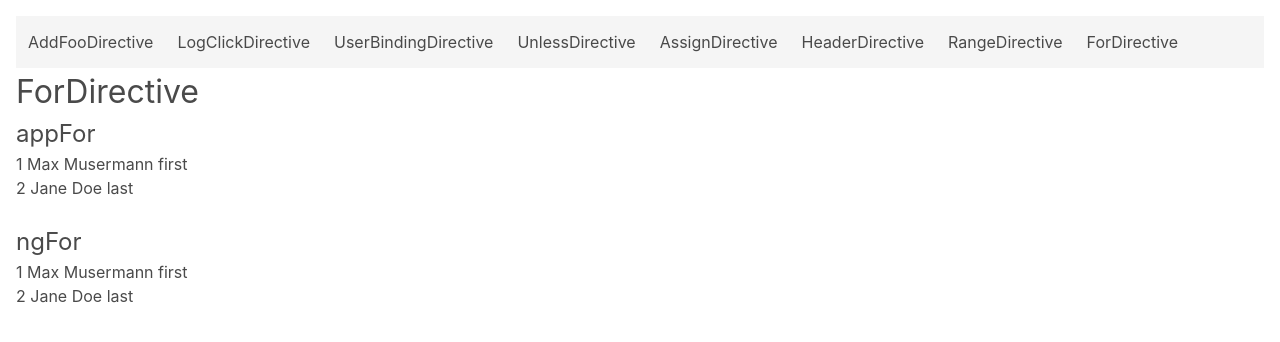
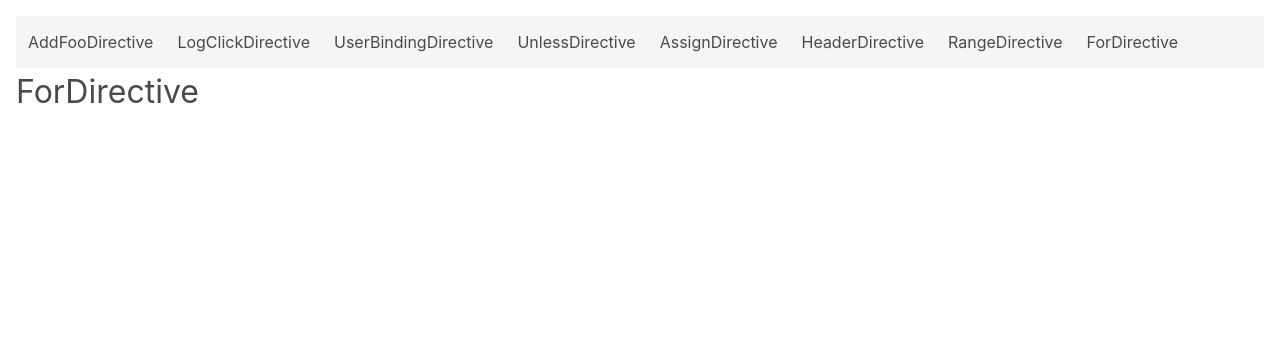
Before and after one commit to similicious/structural-directives-talk, an Angular app: page /structural-directives/for in a window 1280 px wide. Shown: the top 342 px of the page. Built offline with nearby package versions, Linux system fonts and the light colour scheme.

Commit message:
Added starting point for live code

```diff
--- a/src/app/structural-directives/for/for-demo.component.html
+++ b/src/app/structural-directives/for/for-demo.component.html
@@ -1,35 +1 @@
 <h1 class="is-size-3">ForDirective</h1>
-
-<h2 class="is-size-4">appFor</h2>
-<ul>
-  <li
-    *appFor="
-      let user of users;
-      let index = index;
-      let isFirstItem = first;
-      last as isLastItem
-    "
-  >
-    {{ index + 1 }} {{ user.firstName }} {{ user.lastName }}
-    <ng-container *ngIf="isFirstItem">first</ng-container>
-    <ng-container *ngIf="isLastItem">last</ng-container>
-  </li>
-</ul>
-
-<br />
-
-<h2 class="is-size-4">ngFor</h2>
-<ul>
-  <li
-    *ngFor="
-      let user of users;
-      let first = first;
-      let last = last;
-      let index = index
-    "
-  >
-    {{ index + 1 }} {{ user.firstName }} {{ user.lastName }}
-    <ng-container *ngIf="first">first</ng-container>
-    <ng-container *ngIf="last">last</ng-container>
-  </li>
-</ul>
--- a/src/app/structural-directives/for/for-demo.component.ts
+++ b/src/app/structural-directives/for/for-demo.component.ts
@@ -4,9 +4,4 @@ import { Component } from '@angular/core';
   selector: 'app-for-demo',
   templateUrl: './for-demo.component.html',
 })
-export class ForDemoComponent {
-  users = [
-    { firstName: 'Max', lastName: 'Musermann' },
-    { firstName: 'Jane', lastName: 'Doe' },
-  ];
-}
+export class ForDemoComponent {}
--- a/src/app/structural-directives/for/for.directive.ts
+++ /dev/null
@@ -1,44 +0,0 @@
-import {
-  Directive,
-  Input,
-  OnInit,
-  TemplateRef,
-  ViewContainerRef,
-} from '@angular/core';
-
-@Directive({
-  selector: 'ng-template[appFor]',
-})
-export class ForDirective<TItem> implements OnInit {
-  @Input('appForOf')
-  items: TItem[] = [];
-
-  constructor(
-    private templateRef: TemplateRef<AppForContext<TItem>>,
-    private viewContainerRef: ViewContainerRef
-  ) {}
-
-  ngOnInit() {
-    this.items.forEach((item, index) => {
-      this.viewContainerRef.createEmbeddedView(this.templateRef, {
-        $implicit: item,
-        index,
-        first: index === 0,
-        last: index + 1 === this.items.length,
-      });
-    });
-  }
-  static ngTemplateContextGuard<TItem>(
-    directive: ForDirective<TItem>,
-    context: unknown
-  ): context is AppForContext<TItem> {
-    return true;
-  }
-}
-
-interface AppForContext<TItem> {
-  $implicit: TItem;
-  index: number;
-  first: boolean;
-  last: boolean;
-}
--- a/src/app/structural-directives/for/for.module.ts
+++ b/src/app/structural-directives/for/for.module.ts
@@ -2,10 +2,9 @@ import { NgModule } from '@angular/core';
 import { CommonModule } from '@angular/common';
 import { ForDemoComponent } from './for-demo.component';
 import { RouterModule } from '@angular/router';
-import { ForDirective } from './for.directive';
 
 @NgModule({
-  declarations: [ForDemoComponent, ForDirective],
+  declarations: [ForDemoComponent],
   imports: [
     CommonModule,
     RouterModule.forChild([{ path: '', component: ForDemoComponent }]),
```
